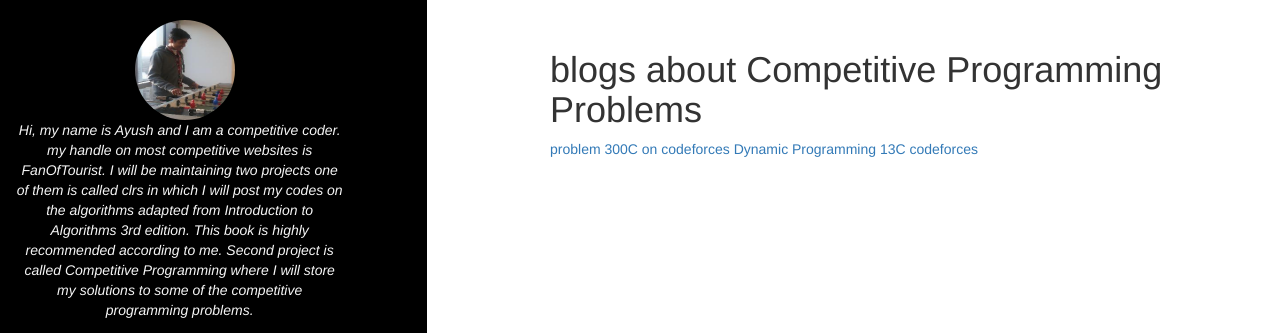
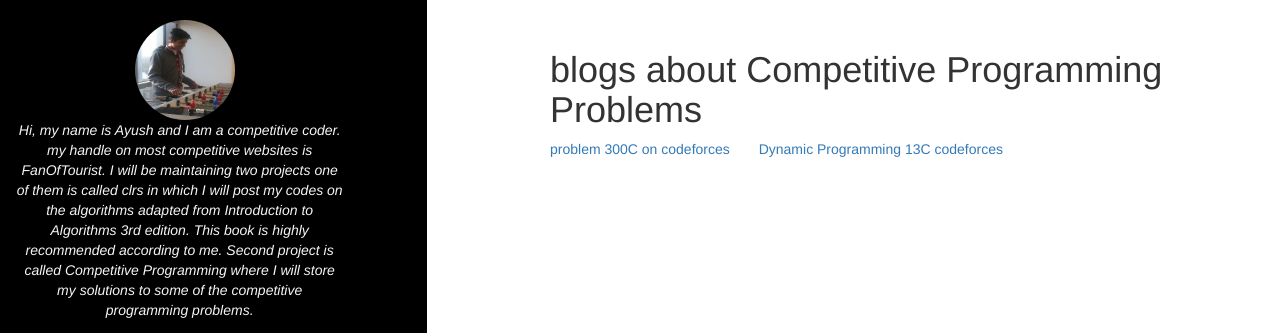
Before and after one commit to iamayushanand/iamayushanand.github.io, a Jekyll site: the page built from assets/html/CP.html, in a window 1280 px wide. Shown: the top 333 px of the page. Built offline with Jekyll 4.4.1, drawn with Linux system fonts in a browser that asks for light colours; nearby versions of some CDN libraries.

Commit message:
Initial commit

```diff
--- a/assets/html/CP.html
+++ b/assets/html/CP.html
@@ -9,7 +9,7 @@ title: Project Competitive Programming
 
 		<div class="blogs">
 			{% for post in site.categories.cp %}
-			<a href="{{post.url}}">{{post.title}}    </a>
+			<a href="{{post.url}}" style="padding-right: 25px;">{{post.title}}</a>
 			{% endfor %}
 		</div>
 	</body>
```
